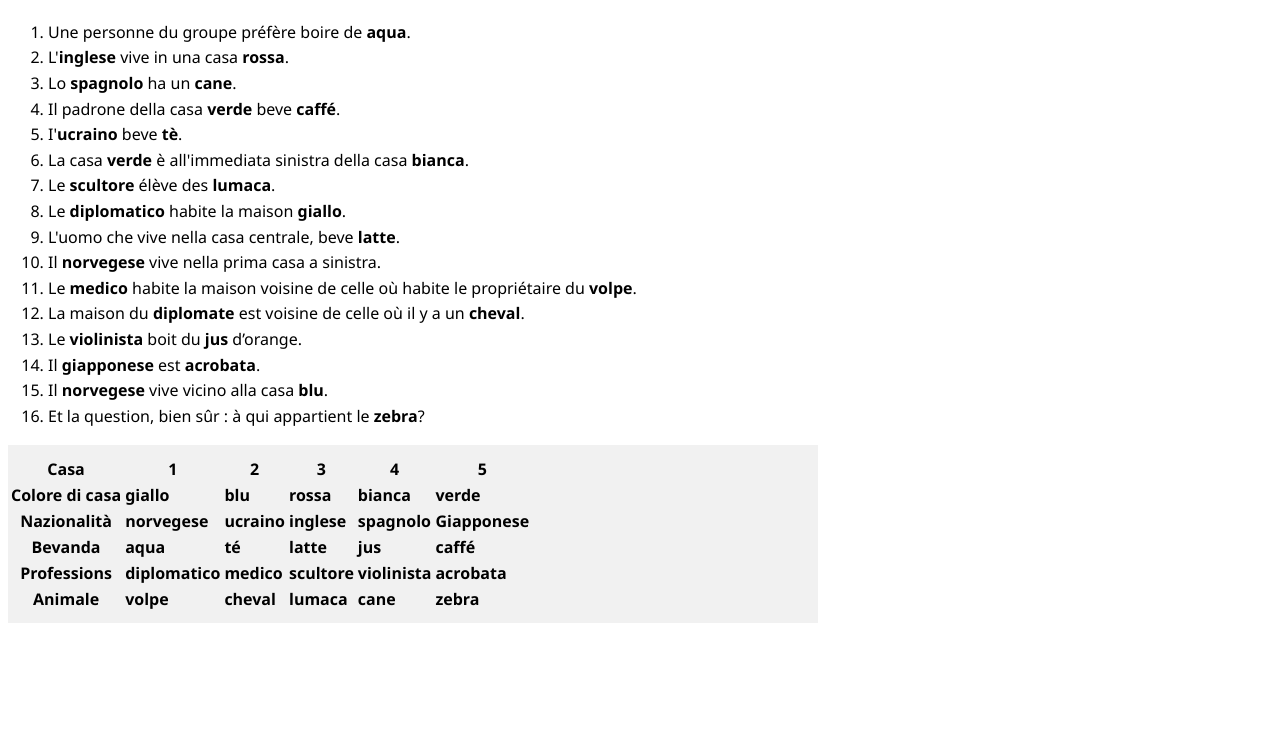
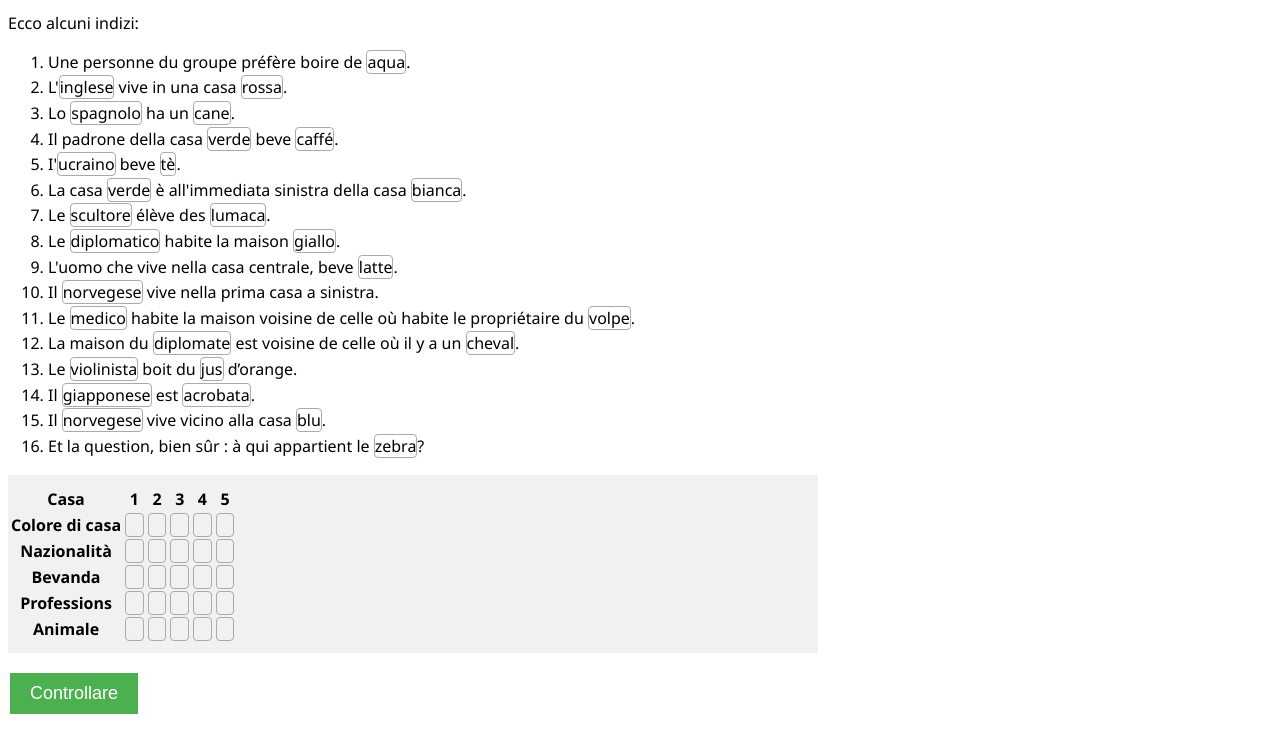
Before and after one commit to www-jai-ch/edu-games, a plain HTML site: page it/Logica-Zebra.html in a window 1280 px wide. Shown: the part 164-898 px from the top of the page. Before the commit the page ends 800 px from the top, so only its background shows below. Drawn offline with Linux system fonts and the light colour scheme; files that its build step writes are made by us from their sources.

Commit message:
Update Logica-Zebra.html

```diff
--- a/it/Logica-Zebra.html
+++ b/it/Logica-Zebra.html
@@ -4,7 +4,7 @@
 	<title>Logica – Zebra</title>
 	<meta http-equiv="content-type" content="text/html; charset=UTF-8" />
 	<meta name="viewport" content="width=device-width, initial-scale=1.0">
-	<link rel="stylesheet" type="text/css" media="screen" href="../de/base.css"/>
+	<link rel="stylesheet" type="text/css" media="screen" href="../base.css"/>
 </head>
 <body>
 <h1>Logica – Zebra</h1>
@@ -56,8 +56,8 @@ Ecco alcuni indizi:
 </tr>
 </table>
 </div>
-<script src="../de/base.js"></script>
-<script src="../de/uebung.js"></script>
+<script src="../base.js"></script>
+<script src="../uebung.js"></script>
 </body>
 
 </html>
```
